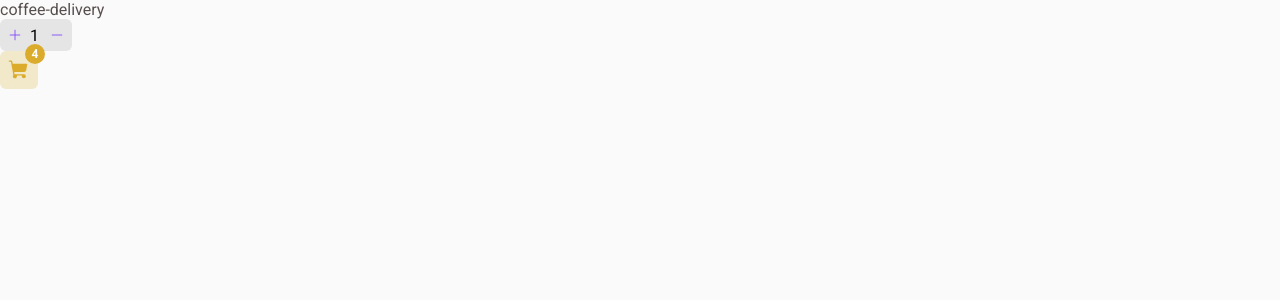
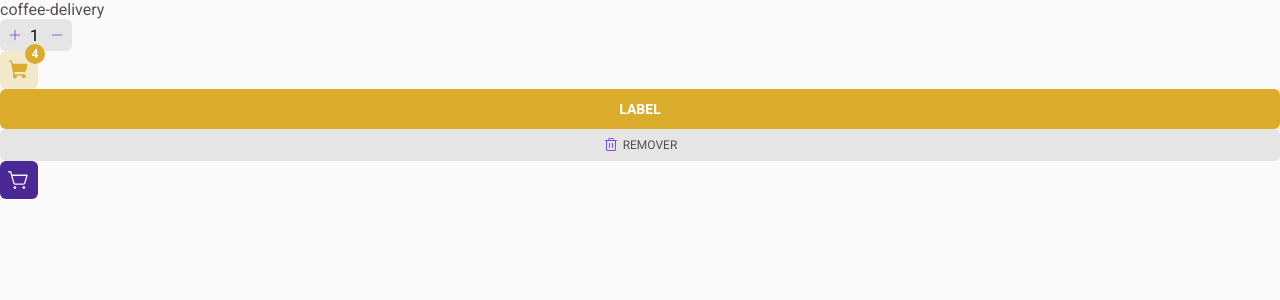
Before and after one commit to rvmelo/coffee-delivery, a React (Vite) app: page / in a window 1280 px wide. Shown: the top 300 px of the page. Built offline with nearby package versions, Linux system fonts and the light colour scheme.

Commit message:
feat: add buttons

```diff
--- a/src/App.tsx
+++ b/src/App.tsx
@@ -3,6 +3,7 @@ import { defaultTheme } from './styles/themes/default'
 import { GlobalStyle } from './styles/global'
 import { NumberInput } from './components/numberInput'
 import { Cart } from './components/cart'
+import { ActionButton, CartButton, DeleteButton } from './components/buttons'
 
 export function App() {
   return (
@@ -13,6 +14,9 @@ export function App() {
         onDecrement={() => console.log('decrementing')}
       />
       <Cart amount={4} />
+      <ActionButton onClick={() => undefined} label="label" />
+      <DeleteButton onClick={() => undefined} />
+      <CartButton onClick={() => undefined} />
       <GlobalStyle />
     </ThemeProvider>
   )
--- /dev/null
+++ b/src/components/buttons/index.tsx
@@ -0,0 +1,48 @@
+import React from 'react'
+import {
+  ActionButtonContainer,
+  CartButtonContainer,
+  DeleteButtonContainer,
+} from './styles'
+import { ShoppingCartSimple, Trash } from 'phosphor-react'
+
+interface ActionButtonProps {
+  onClick: (data?: unknown) => void
+  label: string
+}
+
+export const ActionButton: React.FC<ActionButtonProps> = ({
+  label,
+  onClick,
+}) => {
+  return (
+    <ActionButtonContainer onClick={onClick}>
+      <span>{label}</span>
+    </ActionButtonContainer>
+  )
+}
+
+interface DeleteButtonProps {
+  onClick: (data?: unknown) => void
+}
+
+export const DeleteButton: React.FC<DeleteButtonProps> = ({ onClick }) => {
+  return (
+    <DeleteButtonContainer onClick={onClick}>
+      <Trash size={16} />
+      <span>remover</span>
+    </DeleteButtonContainer>
+  )
+}
+
+interface CartButtonProps {
+  onClick: (data?: unknown) => void
+}
+
+export const CartButton: React.FC<CartButtonProps> = ({ onClick }) => {
+  return (
+    <CartButtonContainer onClick={onClick}>
+      <ShoppingCartSimple size={22} />
+    </CartButtonContainer>
+  )
+}
--- /dev/null
+++ b/src/components/buttons/styles.ts
@@ -0,0 +1,83 @@
+import styled from 'styled-components'
+
+export const ActionButtonContainer = styled.div`
+  padding: 0.75rem 0.5rem;
+  border-radius: 6px;
+  background: ${({ theme }) => theme['yellow-dark']};
+
+  cursor: pointer;
+
+  display: flex;
+  flex-direction: column;
+  align-items: center;
+
+  > span {
+    font-size: 0.875rem;
+    font-weight: 700;
+    text-transform: uppercase;
+    color: ${({ theme }) => theme.white};
+  }
+
+  &:hover {
+    background: ${({ theme }) => theme.yellow};
+  }
+`
+
+export const DeleteButtonContainer = styled.div`
+  height: 2rem;
+  border-radius: 6px;
+  padding: 0 0.5rem;
+  background: ${({ theme }) => theme['base-button']};
+
+  cursor: pointer;
+
+  display: flex;
+  flex-direction: row;
+  gap: 4px;
+  align-items: center;
+  justify-content: center;
+
+  > span {
+    font-size: 0.75rem;
+    font-weight: 400;
+    color: ${({ theme }) => theme['base-text']};
+    text-transform: uppercase;
+  }
+
+  > svg {
+    color: ${({ theme }) => theme.purple};
+  }
+
+  &:hover {
+    background: ${({ theme }) => theme['base-hover']};
+
+    > span {
+      color: ${({ theme }) => theme['base-subtitle']};
+    }
+  }
+`
+
+export const CartButtonContainer = styled.div`
+  display: flex;
+  align-items: center;
+  justify-content: center;
+
+  max-height: 2.375rem;
+  max-width: 2.375rem;
+
+  padding: 0.5rem;
+
+  border-radius: 6px;
+
+  cursor: pointer;
+
+  background: ${({ theme }) => theme['purple-dark']};
+
+  > svg {
+    color: ${({ theme }) => theme['base-card']};
+  }
+
+  &:hover {
+    background: ${({ theme }) => theme.purple};
+  }
+`
--- a/src/components/cart/styles.ts
+++ b/src/components/cart/styles.ts
@@ -5,8 +5,8 @@ export const CartContainer = styled.div`
   border-radius: 6px;
   background: ${({ theme }) => theme['yellow-light']};
 
-  max-height: 38px;
-  max-width: 38px;
+  max-height: 2.375rem;
+  max-width: 2.375rem;
 
   position: relative;
 
```
